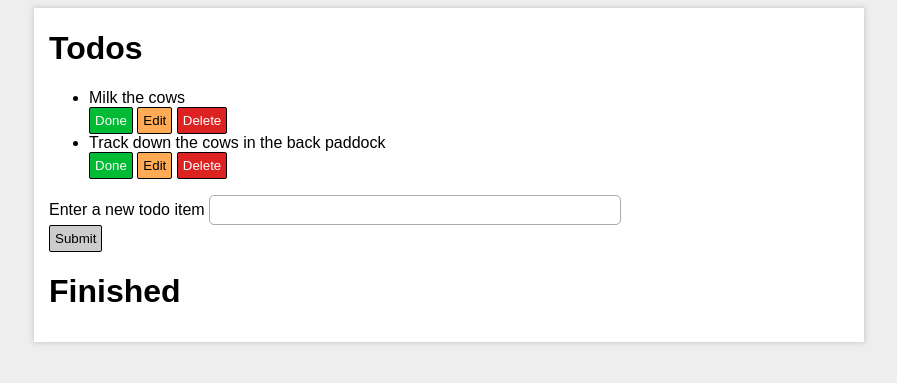
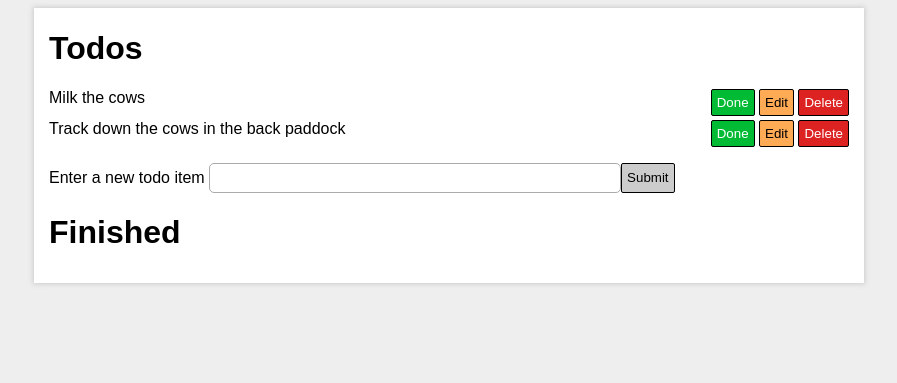
Before and after one commit to nick-hiebl/flask-todo-basic, a Flask app: page /todos in a window 1280 px wide. Shown: the top 383 px of the page, without its empty margins (191-1088 px from the left). Run offline with Flask 2, Linux system fonts and the light colour scheme.

Commit message:
Updated page to use custom CSS styling

```diff
--- a/templates/todos.html
+++ b/templates/todos.html
@@ -1,12 +1,15 @@
 {% extends 'layout.html' %}
 
 {% block body %}
-    <div class="temp1">
+    <div>
         <h1>Todos</h1>
-        <ul class="list-group">
+        <ul class="list">
             {% for todo in todos %}
-            <li class="list-group-item d-flex justify-content-between align-items-center">{{todo}}
-                <div>
+            <li class="list-item flex-parent">
+                <div class="flex-thing">
+                    {{todo}}
+                </div>
+                <div class="">
                     <form style="display:inline" action="/done" method="post">
                         <button class="btn btn-success" name="button">Done</button>
                         <input type="text" name="name" value="{{ todo }}" hidden>
@@ -24,18 +27,23 @@
             {% endfor %}
         </ul>
     </div>
-    <form class="temp1" action="/todos" method="post">
+    <form class="flex-parent" action="/todos" method="post">
         <div class="form-group">
-            <label for="new-name">Enter a new todo item</label>
-            <input autocomplete="off" class="form-control" type="text" name="new-name" value="{{text}}">
+            <div class="flex-thing">
+                <label for="new-name">Enter a new todo item</label>
+                <input autocomplete="off" class="form-control" type="text" name="new-name" value="{{text}}">
+            </div>
         </div>
         <button class="btn btn-primary" name="button">Submit</button>
     </form>
-    <div class="temp1">
+    <div>
         <h1>Finished</h1>
-        <ul class="list-group">
+        <ul class="list">
             {% for todo in done %}
-            <li class="list-group-item d-flex justify-content-between align-items-center">{{todo}}
+            <li class="list-item flex-parent">
+                <div class="flex-thing">
+                    {{todo}}
+                </div>
                 <form action="/delete_done" method="post">
                     <button class="btn btn-danger" name="button">Delete</button>
                     <input type="text" name="name" value="{{ todo }}" hidden>
```
